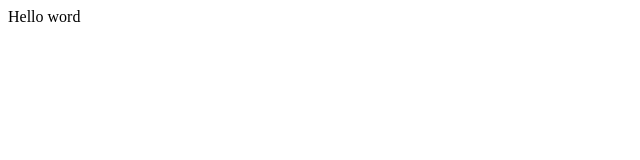
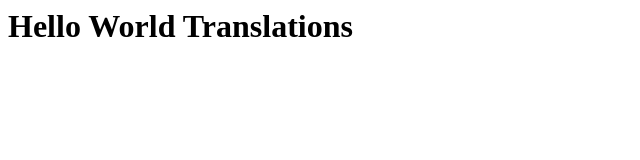
Before and after one commit to Zakarianaji1/HTML, a plain HTML site: page index.html in a window 1280 px wide. Shown: the whole page, without its empty margins (0-640 px from the left). Drawn offline with Linux system fonts and the light colour scheme.

Commit message:
Update index.html

```diff
--- a/index.html
+++ b/index.html
@@ -1,3 +1,3 @@
 <p>
-    Hello word
+<h1> Hello World Translations </h1>
 </p>
```
